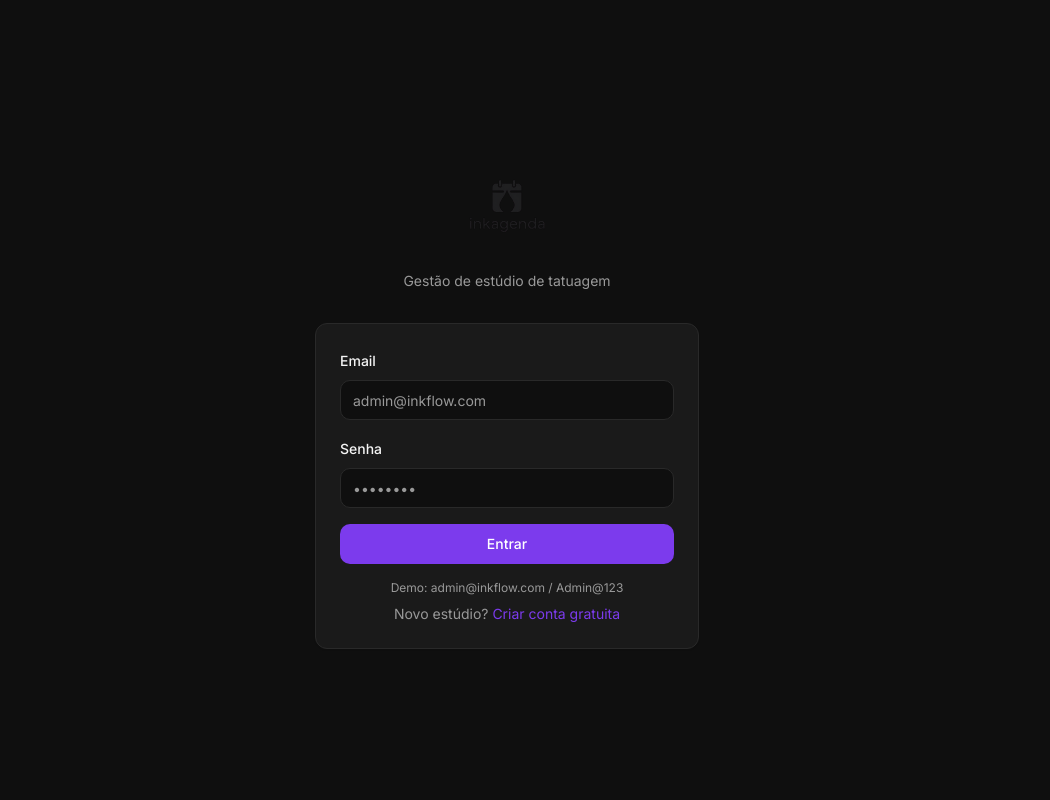
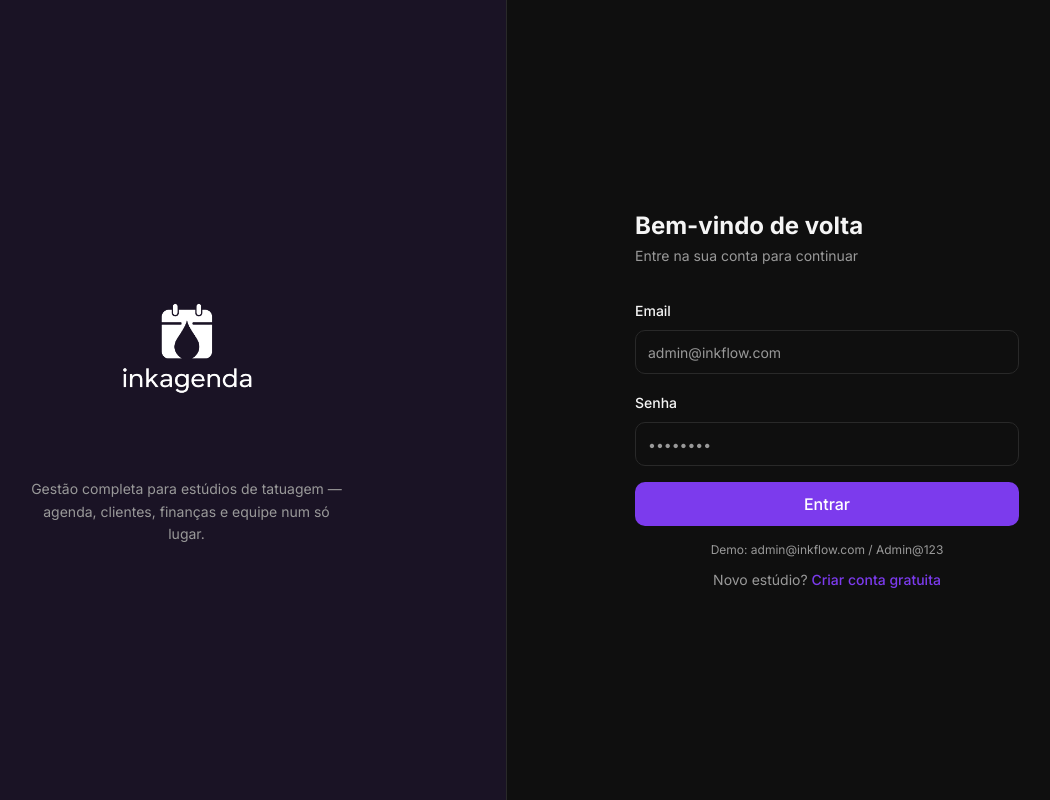
Before and after one commit to rveigarangel-tattoo/inkagenda, a Next.js app: page /login in a window 1280 px wide. Shown: the whole page, without its empty margins (133-1183 px from the left). Built offline with nearby package versions, Linux system fonts and the light colour scheme.

Commit message:
Redesign logo integration: white filter on dark theme, split login layout

```diff
--- a/src/app/invite/[token]/page.tsx
+++ b/src/app/invite/[token]/page.tsx
@@ -110,7 +110,7 @@ export default function InvitePage() {
     <div className="flex min-h-screen items-center justify-center bg-background p-4">
       <div className="w-full max-w-sm">
         <div className="mb-8 flex flex-col items-center text-center">
-          <img src="/logo.svg" alt="InkFlow" className="mb-2 h-28 object-contain" />
+          <img src="/logo.svg" alt="inkagenda" className="mb-4 w-32 object-contain brightness-0 invert" />
           <p className="text-sm text-muted-foreground">Você foi convidado para o estúdio</p>
         </div>
 
--- a/src/app/login/page.tsx
+++ b/src/app/login/page.tsx
@@ -6,7 +6,6 @@ import { toast } from "sonner"
 import { Button } from "@/components/ui/button"
 import { Input } from "@/components/ui/input"
 import { Label } from "@/components/ui/label"
-import { Card, CardContent } from "@/components/ui/card"
 
 export default function LoginPage() {
   const router = useRouter()
@@ -28,38 +27,66 @@ export default function LoginPage() {
   }
 
   return (
-    <div className="flex min-h-screen items-center justify-center bg-background p-4">
+    <div className="flex min-h-screen bg-background">
+      {/* Left panel — branding */}
+      <div className="hidden lg:flex lg:w-1/2 flex-col items-center justify-center bg-primary/10 border-r border-border p-12">
+        <img src="/logo.svg" alt="inkagenda" className="w-48 brightness-0 invert mb-8" />
+        <p className="text-center text-muted-foreground text-sm max-w-xs leading-relaxed">
+          Gestão completa para estúdios de tatuagem — agenda, clientes, finanças e equipe num só lugar.
+        </p>
+      </div>
+
+      {/* Right panel — form */}
+      <div className="flex flex-1 flex-col items-center justify-center p-6">
+        {/* Mobile logo */}
+        <img src="/logo.svg" alt="inkagenda" className="mb-8 w-32 brightness-0 invert lg:hidden" />
+
         <div className="w-full max-w-sm">
-        <div className="mb-8 flex flex-col items-center text-center">
-          <img src="/logo.svg" alt="InkFlow" className="mb-2 h-28 object-contain" />
-          <p className="text-sm text-muted-foreground">Gestão de estúdio de tatuagem</p>
+          <div className="mb-8">
+            <h1 className="text-2xl font-bold">Bem-vindo de volta</h1>
+            <p className="mt-1 text-sm text-muted-foreground">Entre na sua conta para continuar</p>
           </div>
-        <Card>
-          <CardContent className="p-6">
+
           <form onSubmit={onSubmit} className="space-y-4">
             <div className="space-y-2">
               <Label htmlFor="email">Email</Label>
-                <Input id="email" type="email" value={email} onChange={(e) => setEmail(e.target.value)} required placeholder="admin@inkflow.com" />
+              <Input
+                id="email"
+                type="email"
+                value={email}
+                onChange={(e) => setEmail(e.target.value)}
+                required
+                placeholder="admin@inkflow.com"
+                className="h-11"
+              />
             </div>
             <div className="space-y-2">
               <Label htmlFor="password">Senha</Label>
-                <Input id="password" type="password" value={password} onChange={(e) => setPassword(e.target.value)} required placeholder="••••••••" />
+              <Input
+                id="password"
+                type="password"
+                value={password}
+                onChange={(e) => setPassword(e.target.value)}
+                required
+                placeholder="••••••••"
+                className="h-11"
+              />
             </div>
-              <Button type="submit" className="w-full" disabled={loading}>
+            <Button type="submit" className="h-11 w-full text-base" disabled={loading}>
               {loading ? "Entrando..." : "Entrar"}
             </Button>
           </form>
+
           <p className="mt-4 text-center text-xs text-muted-foreground">
             Demo: admin@inkflow.com / Admin@123
           </p>
-            <p className="mt-2 text-center text-sm text-muted-foreground">
+          <p className="mt-3 text-center text-sm text-muted-foreground">
             Novo estúdio?{" "}
-              <a href="/register" className="text-primary hover:underline">
+            <a href="/register" className="text-primary font-medium hover:underline">
               Criar conta gratuita
             </a>
           </p>
-          </CardContent>
-        </Card>
+        </div>
       </div>
     </div>
   )
--- a/src/app/onboarding/page.tsx
+++ b/src/app/onboarding/page.tsx
@@ -45,7 +45,7 @@ export default function OnboardingPage() {
     <div className="flex min-h-screen items-center justify-center bg-background p-4">
       <div className="w-full max-w-md">
         <div className="mb-8 flex flex-col items-center text-center">
-          <img src="/logo.svg" alt="InkFlow" className="mb-2 h-28 object-contain" />
+          <img src="/logo.svg" alt="inkagenda" className="mb-4 w-32 object-contain brightness-0 invert" />
           <h1 className="text-2xl font-bold">Configure seu Estúdio</h1>
           <p className="text-sm text-muted-foreground">Leva menos de 1 minuto para começar</p>
         </div>
--- a/src/app/register/page.tsx
+++ b/src/app/register/page.tsx
@@ -51,7 +51,7 @@ export default function RegisterPage() {
     <div className="flex min-h-screen items-center justify-center bg-background p-4">
       <div className="w-full max-w-sm">
         <div className="mb-8 flex flex-col items-center text-center">
-          <img src="/logo.svg" alt="InkFlow" className="mb-2 h-28 object-contain" />
+          <img src="/logo.svg" alt="inkagenda" className="mb-4 w-32 object-contain brightness-0 invert" />
           <p className="text-sm text-muted-foreground">Crie a conta do seu estúdio</p>
         </div>
         <Card>
--- a/src/components/layout/header.tsx
+++ b/src/components/layout/header.tsx
@@ -28,7 +28,7 @@ export function Header() {
   const user = session?.user
   return (
     <header className="flex h-16 items-center justify-between border-b bg-card px-4 md:px-6">
-      <img src="/logo.svg" alt="InkFlow" className="h-9 object-contain md:hidden" />
+      <img src="/logo.svg" alt="inkagenda" className="h-8 object-contain brightness-0 invert md:hidden" />
       {/* Cmd+K search button — desktop only */}
       <button
         onClick={openPalette}
--- a/src/components/layout/sidebar.tsx
+++ b/src/components/layout/sidebar.tsx
@@ -40,8 +40,12 @@ export function Sidebar({ role }: { role: string }) {
       )}
     >
       {/* Logo */}
-      <div className={cn("flex h-16 items-center border-b", collapsed ? "justify-center px-0" : "px-4")}>
-        <img src="/logo.svg" alt="InkFlow" className={cn("shrink-0 object-contain", collapsed ? "h-8 w-8" : "h-10")} />
+      <div className={cn("flex h-16 items-center border-b", collapsed ? "justify-center px-2" : "px-4")}>
+        <img
+          src="/logo.svg"
+          alt="inkagenda"
+          className={cn("shrink-0 object-contain brightness-0 invert", collapsed ? "h-7 w-7" : "h-9")}
+        />
       </div>
 
       {/* Nav */}
```
Lines whose indentation alone changed are shown as unchanged.
